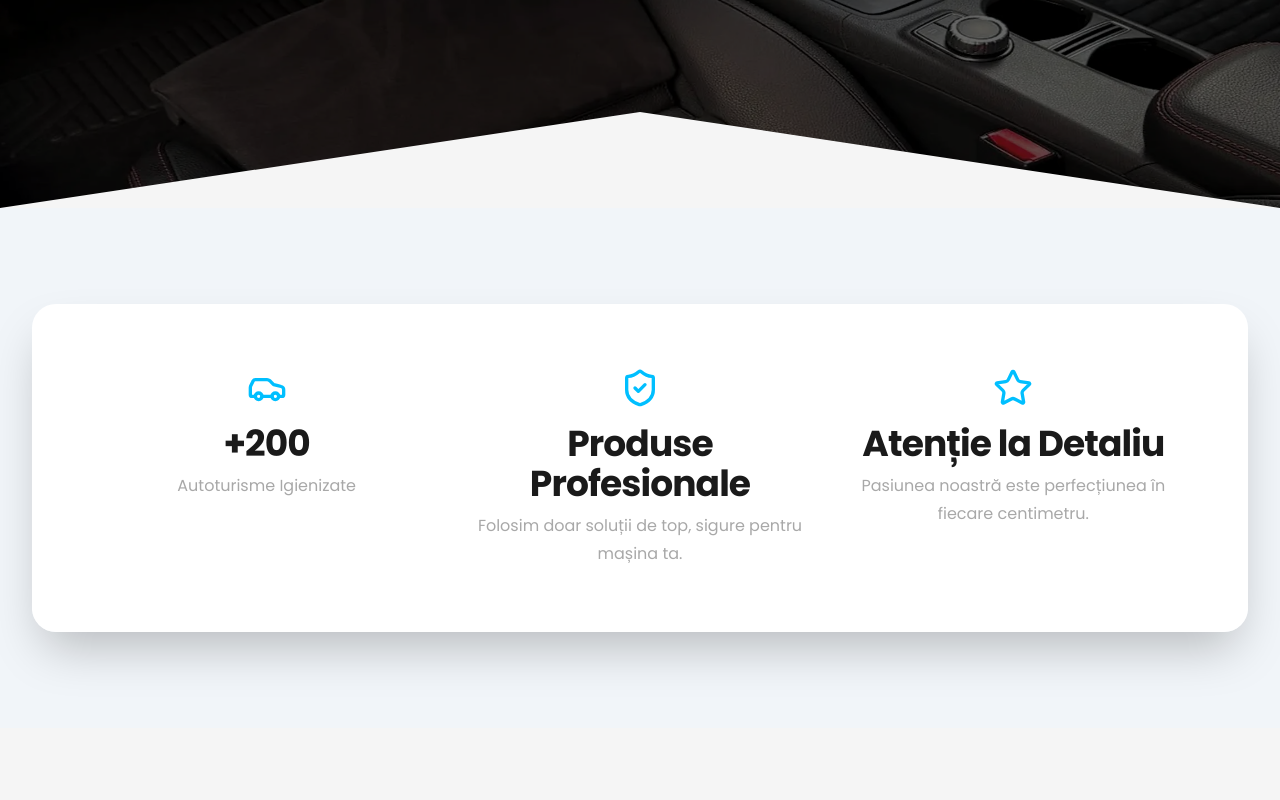
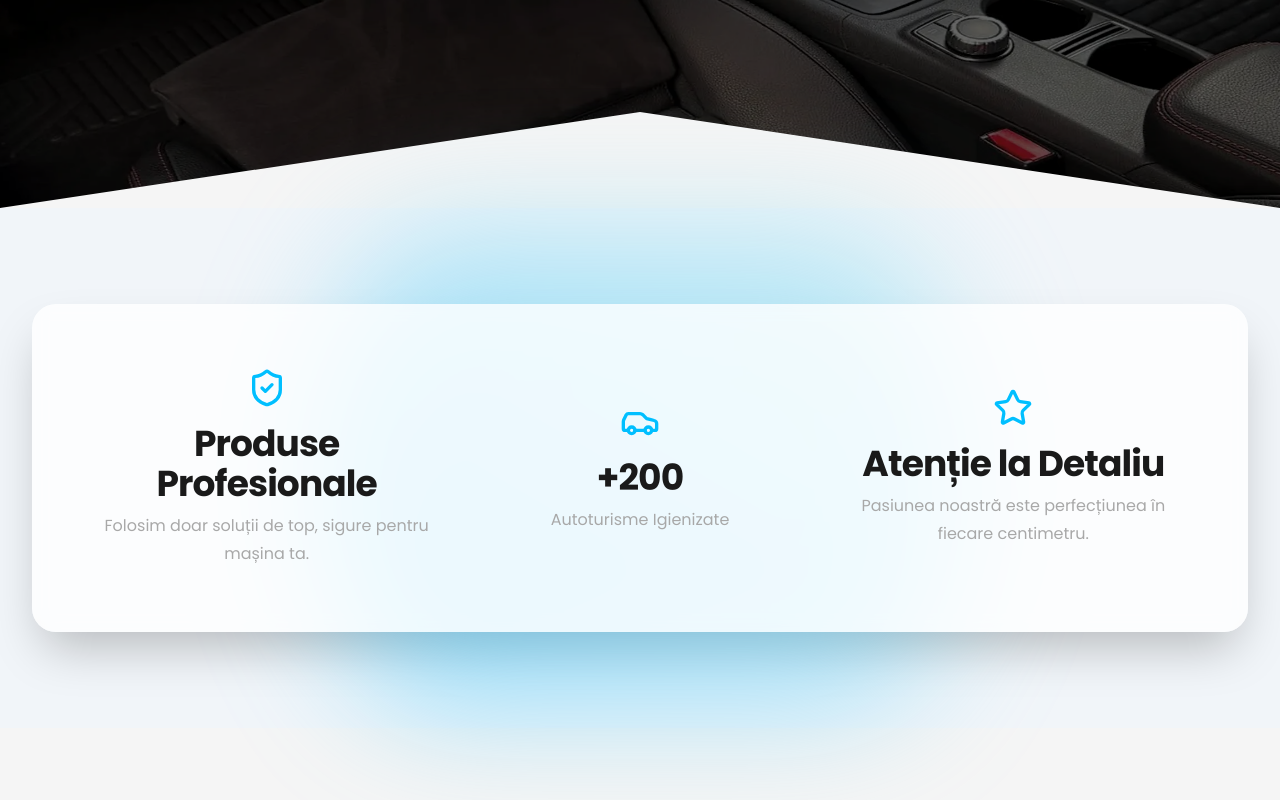
Before and after one commit to Bogdiyandrew/detailingauto, a Next.js app: page / in a window 1280 px wide. Shown: the part 660-1460 px from the top of the page. Built offline with nearby package versions, Linux system fonts and the light colour scheme.

Commit message:
last demo

```diff
--- a/app/layout.tsx
+++ b/app/layout.tsx
@@ -1,3 +1,4 @@
+// app/layout.tsx
 import { Poppins } from 'next/font/google';
 import Header from '@/components/Header';
 import Footer from '@/components/Footer';
@@ -12,8 +13,8 @@ const poppins = Poppins({
 export default function RootLayout({ children }: { children: React.ReactNode }) {
   return (
     <html lang="ro" style={{ scrollBehavior: 'smooth' }}>
-      <body className={`${poppins.variable} bg-brand-dark font-sans`}>
-        {/* === AICI ADĂUGĂM SKIP LINK-UL === */}
+      {/* === MODIFICAREA ESTE AICI === */}
+      <body className={`${poppins.variable} bg-brand-dark font-sans background-with-blur`}>
         <a
           href="#main-content"
           className="sr-only focus:not-sr-only focus:absolute focus:z-[60] focus:top-4 focus:left-4 focus:px-4 focus:py-2 focus:bg-white focus:text-brand-dark focus:font-semibold focus:rounded-lg focus:outline-none focus-visible:ring-2 focus-visible:ring-brand-accent"
--- a/components/Stats.tsx
+++ b/components/Stats.tsx
@@ -4,14 +4,14 @@ import { Car, ShieldCheck, Star } from 'lucide-react';
 
 const statsData = [
   {
+    icon: <ShieldCheck size={40} className="mb-4 text-brand-accent" />,
+    value: "Produse Profesionale",
+    label: "Folosim doar soluții de top, sigure pentru mașina ta.",
+  },
+  {
     icon: <Car size={40} className="mb-4 text-brand-accent" />,
     value: "+200",
     label: "Autoturisme Igienizate",
-  },
-  {
-    icon: <ShieldCheck size={40} className="mb-4 text-brand-accent" />,
-    value: "Produse Profesionale",
-    label: "Folosim doar soluții de top, sigure pentru mașina ta.",
   },
   {
     icon: <Star size={40} className="mb-4 text-brand-accent" />,
@@ -22,16 +22,30 @@ const statsData = [
 
 const Stats = () => {
   return (
-    <section id="stats" className="bg-slate-100 py-20 sm:py-24 overflow-hidden">
+    <section id="stats" className="bg-slate-100 py-20 sm:py-24">
       <div className="mx-auto max-w-7xl px-6 lg:px-8">
-        {/* contaienr exterior care aplică umbra si are colturi rotunjite */}
         <div className="relative rounded-3xl shadow-2xl">
-          {/* container interior care taie perfect continut si are propriile colturi rotunjite */}
-          <div className="relative isolate overflow-hidden bg-white rounded-3xl">
+
+          {/* Glow-ul */}
+          <div
+            className="pointer-events-none absolute left-1/2 top-1/2 -translate-x-1/2 -translate-y-1/2 transform-gpu blur-3xl z-0"
+            aria-hidden="true"
+          >
+            <div
+              className="aspect-[1155/678] w-[50rem] bg-gradient-to-tr from-[#00bfff] to-[#90e0ef] opacity-50"
+              style={{ clipPath: 'circle(50% at 50% 50%)' }}
+            />
+          </div>
+
+          {/* Cardul cu date */}
+          <div className="relative isolate overflow-hidden bg-white/80 backdrop-blur-sm rounded-3xl z-10">
             <div className="px-6 py-16 text-center sm:px-16">
               <div className="mx-auto grid max-w-2xl grid-cols-1 gap-x-8 gap-y-16 lg:max-w-none lg:grid-cols-3">
                 {statsData.map((stat, index) => (
-                  <div key={index} className="flex flex-col items-center">
+                  <div
+                    key={index}
+                    className="flex flex-col items-center justify-center"
+                  >
                     {stat.icon}
                     <dt className="text-3xl font-bold tracking-tight text-brand-dark sm:text-4xl">
                       {stat.value}
@@ -44,19 +58,6 @@ const Stats = () => {
               </div>
             </div>
           </div>
-          {/* element decorativ de fundal */}
-          <div
-            className="pointer-events-none absolute left-1/2 top-1/2 -z-10 -translate-x-1/2 -translate-y-1/2 transform-gpu blur-3xl"
-            aria-hidden="true"
-          >
-            <div
-              className="aspect-[1155/678] w-[72.1875rem] bg-gradient-to-tr from-[#00bfff] to-[#90e0ef] opacity-20"
-              style={{
-                clipPath:
-                  'polygon(74.1% 44.1%, 100% 61.6%, 97.5% 26.9%, 85.5% 0.1%, 80.7% 2%, 72.5% 32.5%, 60.2% 62.4%, 52.4% 68.1%, 47.5% 58.3%, 45.2% 34.5%, 27.5% 76.7%, 0.1% 64.9%, 17.9% 100%, 27.6% 76.8%, 76.1% 97.7%, 74.1% 44.1%)',
-              }}
-            />
-          </div>
         </div>
       </div>
     </section>
```
Also changed, not shown: app/globals.css (line endings or trailing spaces).
